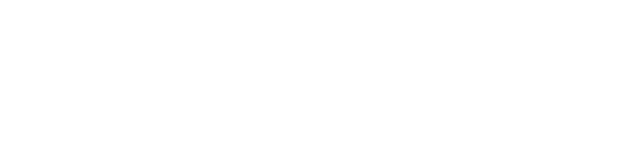
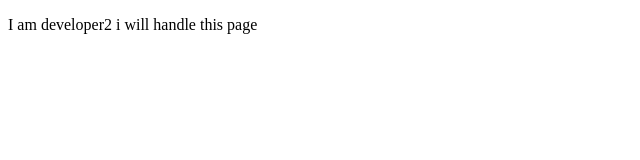
Before and after one commit to MaheshJillela/Sentiment_Analysis, a plain HTML site: page demo.html in a window 1280 px wide. Shown: the whole page, without its empty margins (0-640 px from the left). Drawn offline with Linux system fonts and the light colour scheme.

Commit message:
modifed demo

```diff
--- a/demo.html
+++ b/demo.html
@@ -6,6 +6,6 @@
     <title>Document</title>
 </head>
 <body>
-
+    <p>I am developer2 i will handle this page </p>
 </body>
 </html>
```
